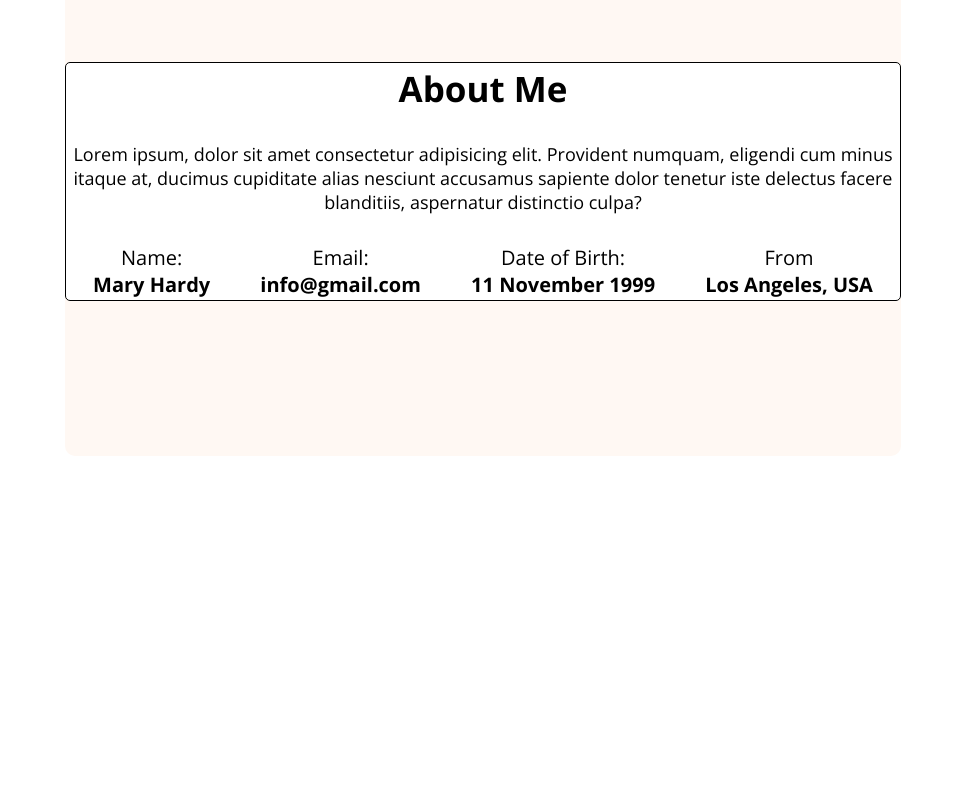
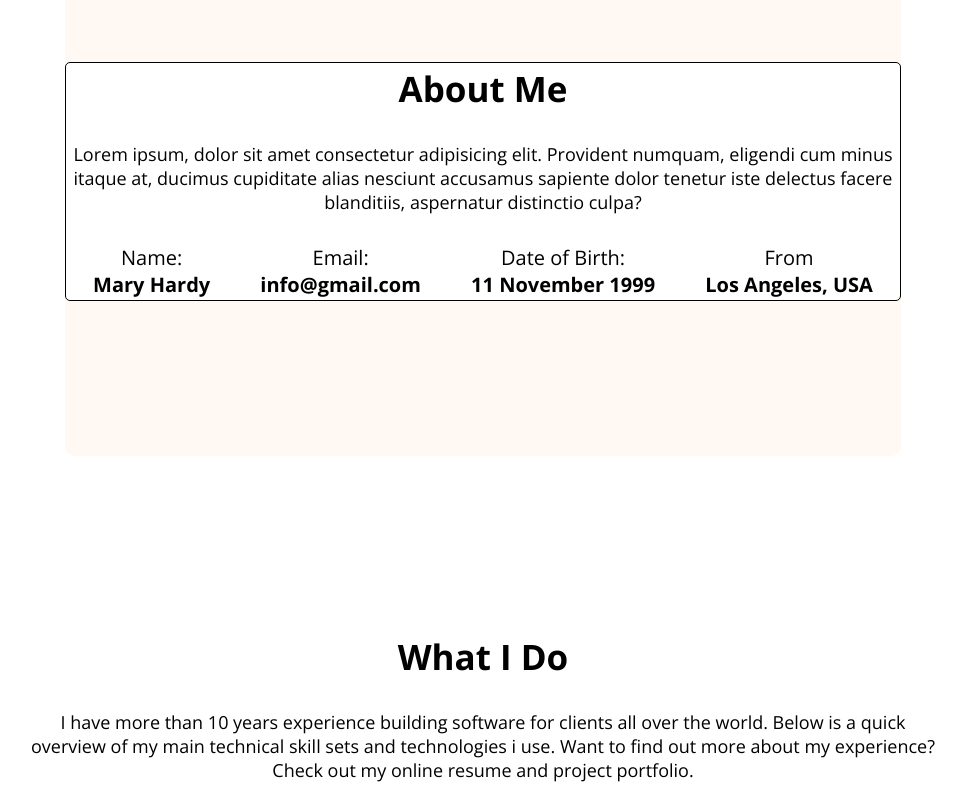
Before and after one commit to abusayedsohag/portfolio-practice, a plain HTML site: page index.html in a window 1280 px wide. Shown: the part 1059-1859 px from the top of the page, without its empty margins (157-1123 px from the left). Before the commit the page ends 1653 px from the top, so only its background shows below. Drawn offline with nearby package versions, Linux system fonts and the light colour scheme.

Commit message:
add what i do

```diff
--- a/index.html
+++ b/index.html
@@ -54,6 +54,10 @@
                 </div>
             </div>
         </section>
+        <section class="wdo">
+            <h4>What I Do</h4>
+            <p>I have more than 10 years experience building software for clients all over the world. Below is a quick <br> overview of my main technical skill sets and technologies i use. Want to find out more about my experience? <br> Check out my online resume and project portfolio. </p>
+        </section>
     </main>
 </body>
 </html>
--- a/style/style.css
+++ b/style/style.css
@@ -155,3 +155,19 @@
     font-weight: bold;
     margin: 0;
 }
+
+/* what i do  */
+
+.wdo {
+   text-align: center;
+}
+
+.wdo h4 {
+   font-size: 35px;
+   font-weight: bold;
+   margin-bottom: 30px;
+}
+
+.wdo p {
+   font-size: 18px;
+}
```
